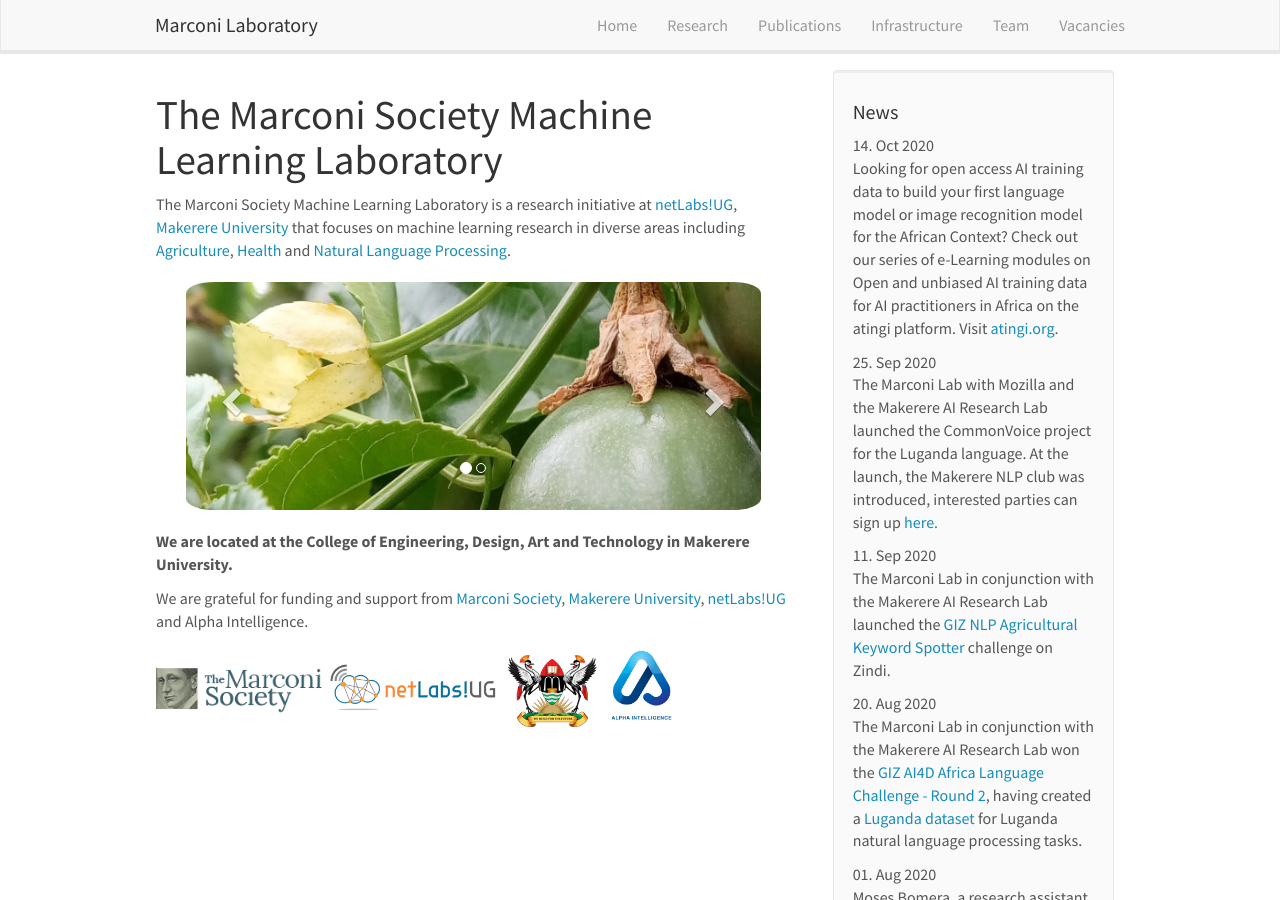
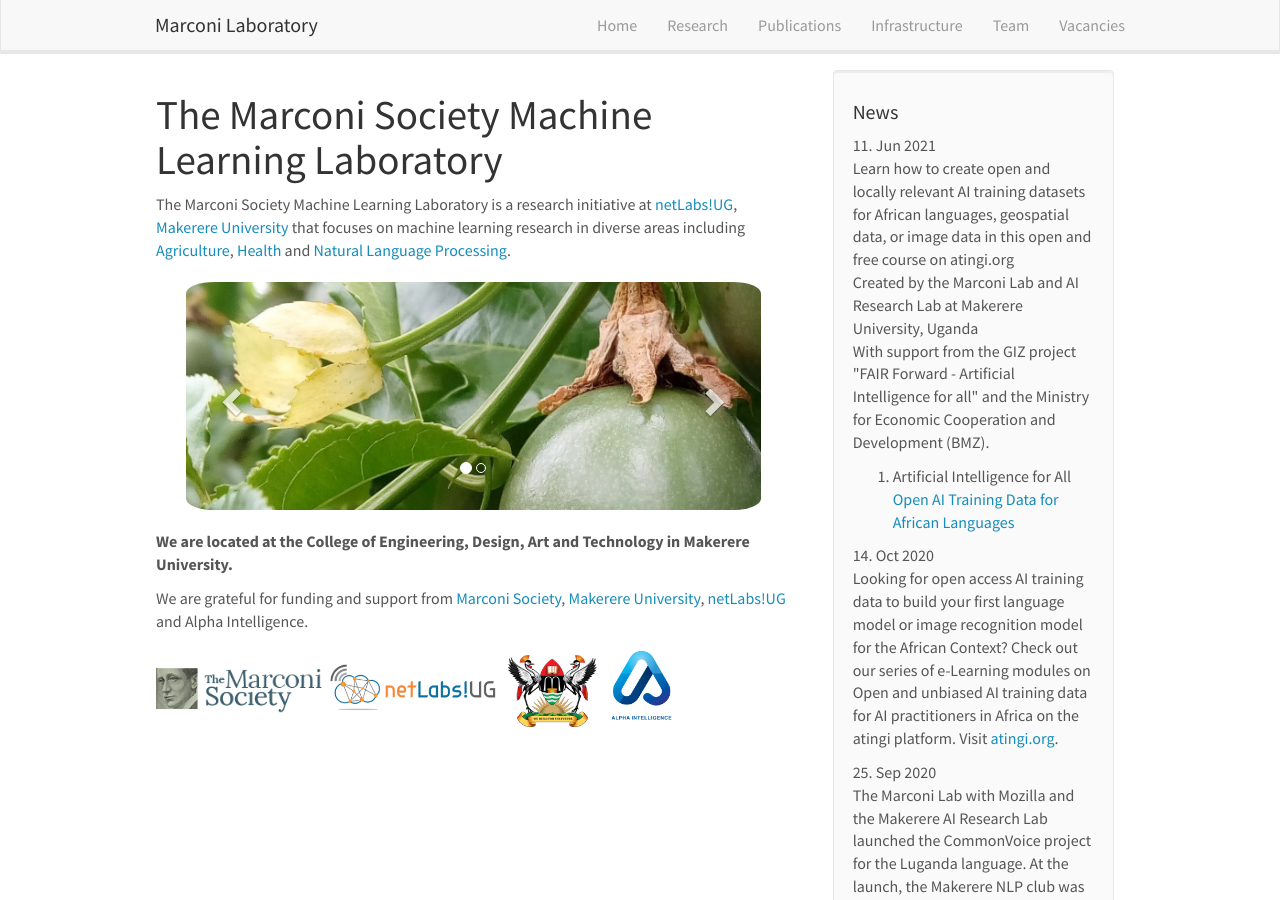
Before and after one commit to msmll/site, a Jekyll site: the page built from _pages/home.md, in a window 1280 px wide and 900 px high. Built offline with Jekyll 4.4.1, drawn with Linux system fonts in a browser that asks for light colours; nearby versions of some CDN libraries.

Commit message:
Trying out the news

```diff
--- a/_data/news.yml
+++ b/_data/news.yml
@@ -1,3 +1,6 @@
+- date: 11. Jun 2021
+  headline: Learn how to create open and locally relevant AI training datasets for African languages, geospatial data, or image data in this open and free course on atingi.org<br>Created by the Marconi Lab and AI Research Lab at Makerere University, Uganda<br>With support from the GIZ project "FAIR Forward - Artificial Intelligence for all" and the Ministry for Economic Cooperation and Development (BMZ).<ol> <li>Artificial Intelligence for All <a href="https://lnkd.in/dfz7X-y">Open AI Training Data for African Languages</a>   </li></ol>
+
 - date: 14. Oct 2020
   headline: Looking for open access AI training data to build your first language model or image recognition model for the African Context? Check out our series of e-Learning modules on Open and unbiased AI training data for AI practitioners in Africa on the atingi platform. Visit <a href="atingi.org">atingi.org</a>.
 
--- a/_data/researchers.yml
+++ b/_data/researchers.yml
@@ -34,7 +34,7 @@
 
 - name: Abraham Kakooza Jerry
   photo: jerry.jpg
-  info: Graduate Research Assistant, The Marconi Society ML Lab
+  info: ML Engineer at The Marconi Society ML Lab and Emergent AI
   interests: Time Series.
   email: abrahamkakooza@gmail.com
   number_educ: 1
--- a/_data/seniors.yml
+++ b/_data/seniors.yml
@@ -2,7 +2,7 @@
   photo: Andrew.png
   info: Lead, Marconi Lab
   interests: Computer Vision, Natural Language Processing, Photonics
-  email: andrewkatumba@cedat.mak.ac.ug
+  email: andrew.katumba@mak.ac.ug
   number_educ: 1
   education1: Ph.D. Degree in Photonics Engineering, Photonics Research Group, Ghent University-imec, Ghent, Belgium
 
```
